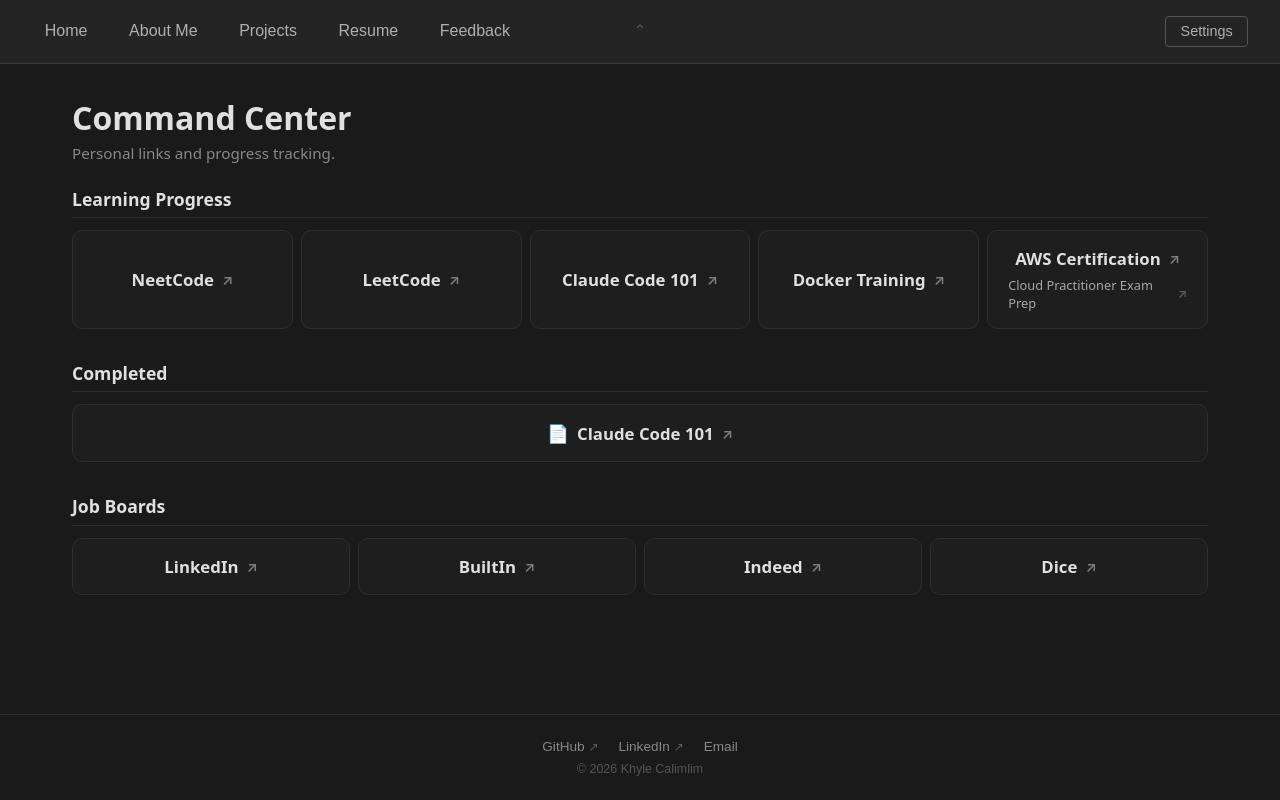
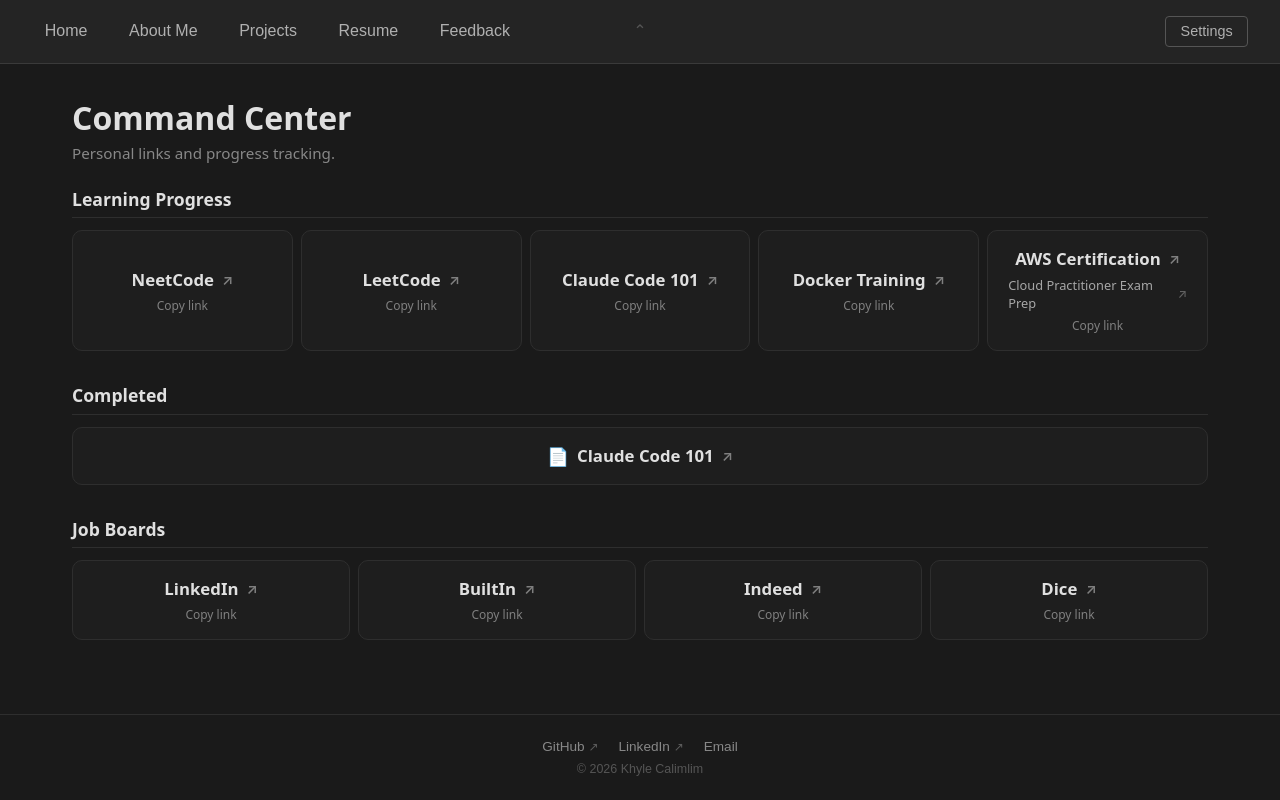
Before and after one commit to khylecalimlim/personal_website, an Angular app in the folder my-website-Angular/: page /command-center in a window 1280 px wide. Built offline with nearby package versions, Linux system fonts and the light colour scheme; a web font is replaced by a local one.

Commit message:
Add copy-link button to Command Center link cards
Copies a card's href to the clipboard without requiring a click-through.
Stops event propagation so it doesn't also trigger the card's existing
jiggle/invert pop animation.

```diff
--- a/my-website-Angular/src/app/command-center/command-center.component.html
+++ b/my-website-Angular/src/app/command-center/command-center.component.html
@@ -43,6 +43,9 @@
                     <span class="link-icon" aria-hidden="true">↗</span>
                   </a>
                 }
+                <button type="button" class="copy-btn" (click)="copyLink(link, $event)">
+                  {{ link.copied ? 'Copied!' : 'Copy link' }}
+                </button>
               </div>
             </li>
           }
--- a/my-website-Angular/src/app/command-center/command-center.component.scss
+++ b/my-website-Angular/src/app/command-center/command-center.component.scss
@@ -177,3 +177,20 @@ h1 {
     opacity: 1;
   }
 }
+
+.copy-btn {
+  background: none;
+  border: none;
+  color: inherit;
+  opacity: 0.5;
+  font-size: 0.75rem;
+  font-family: inherit;
+  cursor: pointer;
+  padding: 0;
+  transition: opacity 0.2s, color 0.2s;
+
+  &:hover {
+    opacity: 1;
+    color: #5b8dee;
+  }
+}
--- a/my-website-Angular/src/app/command-center/command-center.component.ts
+++ b/my-website-Angular/src/app/command-center/command-center.component.ts
@@ -8,6 +8,7 @@ interface CommandCenterLink {
   inverted?: boolean;
   subLabel?: string;
   subHref?: string;
+  copied?: boolean;
 }
 
 interface CommandCenterSection {
@@ -111,6 +112,13 @@ export class CommandCenterComponent implements OnInit {
     link.jiggling = true;
   }
 
+  copyLink(link: CommandCenterLink, event: MouseEvent): void {
+    event.stopPropagation();
+    navigator.clipboard.writeText(link.href).catch(() => {});
+    link.copied = true;
+    setTimeout(() => { link.copied = false; }, 1500);
+  }
+
   drop(section: CommandCenterSection, event: CdkDragDrop<CommandCenterLink[]>): void {
     moveItemInArray(section.links, event.previousIndex, event.currentIndex);
     localStorage.setItem(
```
